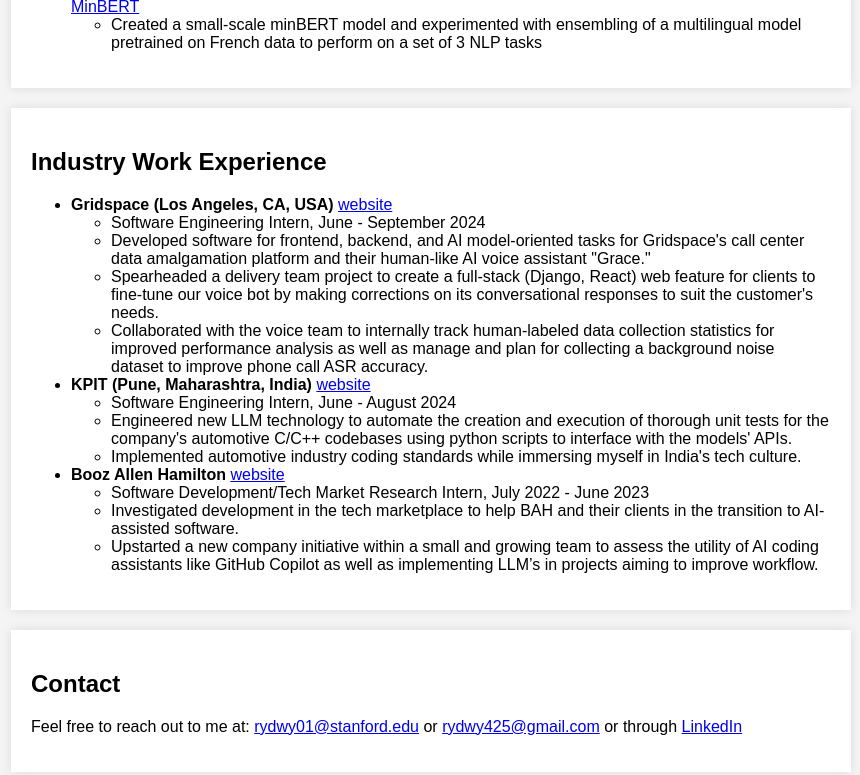
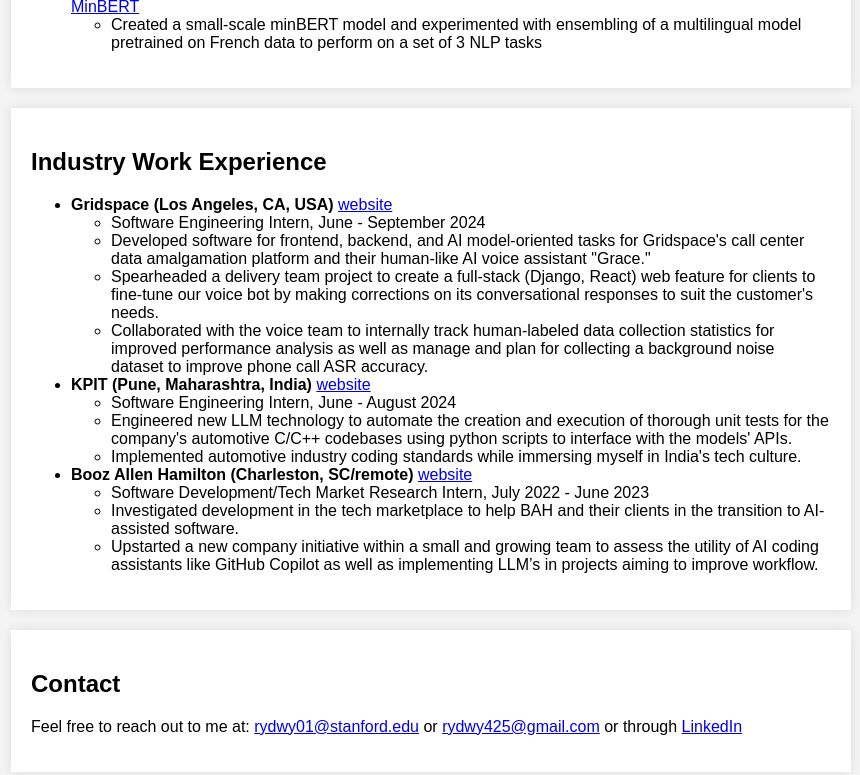
Before and after one commit to rydwy01/rydwy01.github.io, a plain HTML site: page index.html in a window 1280 px wide. Shown: the part 2029-2804 px from the top of the page, without its empty margins (209-1069 px from the left). Drawn offline with Linux system fonts and the light colour scheme.

Commit message:
minor fix with BAH location

```diff
--- a/index.html
+++ b/index.html
@@ -292,7 +292,7 @@
             </ul>
           </li>
           <li>
-            <b>Booz Allen Hamilton</b>
+            <b>Booz Allen Hamilton (Charleston, SC/remote)</b>
             <a
             href="https://www.boozallen.com/"
             >website</a
```
